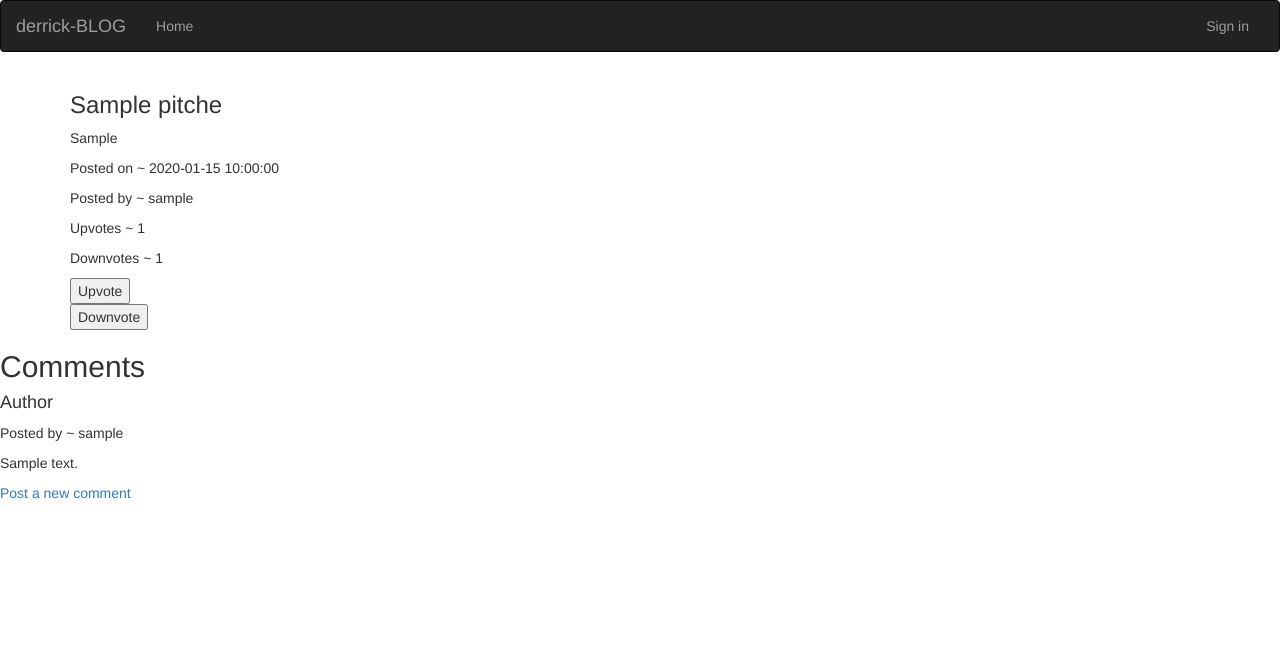
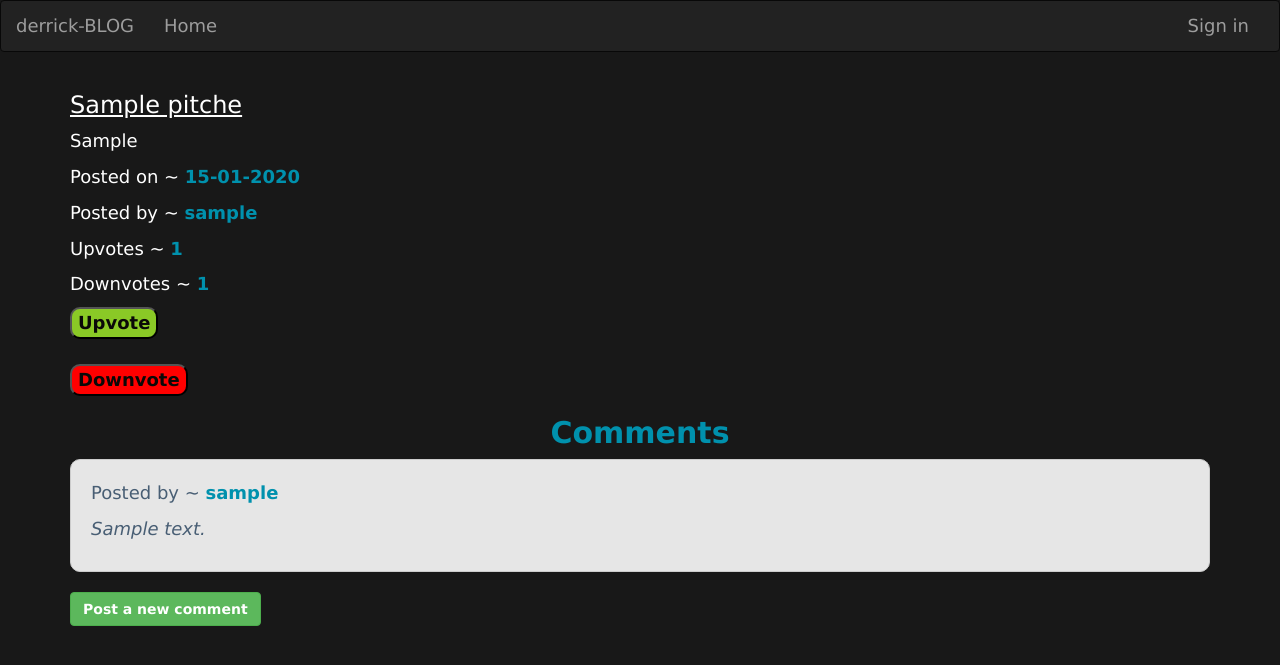
Before and after one commit to Derrick-Nyongesa/Blog, a Flask app: page /details/1 in a window 1280 px wide. Shown: the top 665 px of the page. Run offline with Flask 2, Linux system fonts and the light colour scheme; tables that the repository leaves empty hold one stand-in row (values such as "Sample post"); some libraries are stand-ins or nearby versions.

Commit message:
added custom css styling to the details page and forms pages

```diff
--- a/app/static/css/styles.css
+++ b/app/static/css/styles.css
@@ -44,6 +44,44 @@
     color: white;
 }
 
-#link{
+.link{
     color: white;
+    font-weight: bold;
 }
+
+h3{
+    text-decoration: underline;
+}
+
+.highlight{
+    color: #0091ad;
+    font-weight: bold;
+}
+
+.comment{
+    font-style: italic;
+}
+
+.comments{
+    padding: 20px;
+    border: #ccc solid 1px;
+    margin-bottom: 20px;
+    background-color:#e6e6e6;
+    width: 100%;
+    color: #485e74;
+    border-radius: 10px
+}
+
+.upvotes{
+    color: #0a0908;
+    background-color: #8ac926;
+    font-weight: bold;
+    border-radius: 10px;
+}
+
+.downvotes{
+    color: #0a0908;
+    font-weight: bold;
+    background-color: #ff0000;
+    border-radius: 10px;
+}
--- a/app/templates/details.html
+++ b/app/templates/details.html
@@ -1,18 +1,26 @@
 {% extends 'base.html' %}
 {% import 'macros.html' as macro %}
+
+{% block styles%}
+    {{ super() }}
+    <link rel="stylesheet" href="{{url_for('static',filename='css/styles.css')}}">
+{% endblock %}
 
 {% block content %}
 
 <div class="container">
     {{macro.displayPitches(pitch)}}
-</div>
+
 
 <h2>Comments</h2>
 {% if comments %}
         {{macro.displayComments(comments)}}
 {% else %}
-        <h3>This pitch has no comments</h3>
+        <p class="lead">This pitch has no comments</p>
 {% endif %}
-        <a  href="/details/comments/{{pitch[0].id}}"> Post a new comment</a>
+
+<button class="btn btn-success"><a class="link" href="/details/comments/{{pitch[0].id}}"> Post a new comment</a></button>
+
 
 {% endblock %}
+</div>
--- a/app/templates/index.html
+++ b/app/templates/index.html
@@ -44,7 +44,7 @@
         </div>
     </div>
 
-    <button class="btn btn-primary"><a id="link" href="/pitch"> Add Your own Pitch</a></button>
+    <button class="btn btn-primary"><a class="link" href="/pitch"> Add Your own Pitch</a></button>
 
 
 
--- a/app/templates/macros.html
+++ b/app/templates/macros.html
@@ -17,15 +17,17 @@
 {% for pitch in pitches_list %}
 <h3>{{pitch.title}}</h3>
 <p>{{pitch.pitch}}</p>
-<p>Posted on ~ {{pitch.posted}}</p>
-<p>Posted by ~ {{pitch.user.username}}</p>
-<p>Upvotes ~ {{pitch.upvotes}}</p>
-<p>Downvotes ~ {{pitch.downvotes}}</p>
+<p>Posted on ~ <span class="highlight">{{pitch.posted.strftime('%d-%m-%Y')}}</span></p>
+<p>Posted by ~ <span class="highlight">{{pitch.user.username}}</span></p>
+<p>Upvotes ~ <span class="highlight">{{pitch.upvotes}}</span></p>
+<p>Downvotes ~ <span class="highlight">{{pitch.downvotes}}</span></p>
+
 <div>
-    <form action="/details/{{pitch.id}}/upvote" method="POST"><input type="submit" value="Upvote" /></form>
+    <form action="/details/{{pitch.id}}/upvote" method="POST"><input type="submit" value="Upvote" class="upvotes" /></form>
 </div>
+<br>
 <div>
-    <form action="/details/{{pitch.id}}/downvote" method="POST"><input type="submit" value="Downvote" /></form>
+    <form action="/details/{{pitch.id}}/downvote" method="POST"><input type="submit" value="Downvote" class="downvotes" /></form>
 </div>
 {% endfor %}
 
@@ -35,10 +37,11 @@
 
 {% for comment in comment_list %}
 
-<h4>Author</h4>
-<p>Posted by ~ {{comment.user.username}}</p>
+<div class="comments">
+    <p>Posted by ~ <span class="highlight">{{comment.user.username}}</span></p>
+    <p><span class="comment">{{comment.comment}}</span></p>
+</div>
 
-<p>{{comment.comment}}</p>
 
 {% endfor %}
 
--- a/app/templates/new_pitch.html
+++ b/app/templates/new_pitch.html
@@ -1,5 +1,11 @@
 {% extends 'base.html'%}
 {% import 'bootstrap/wtf.html' as wtf%}
+
+
+{% block styles%}
+    {{ super() }}
+    <link rel="stylesheet" href="{{url_for('static',filename='css/styles.css')}}">
+{% endblock %}
 
 {% block content %}
 <div class="container">
```
Also changed, not shown: app/templates/new_comment.html (+7 -0 lines).
